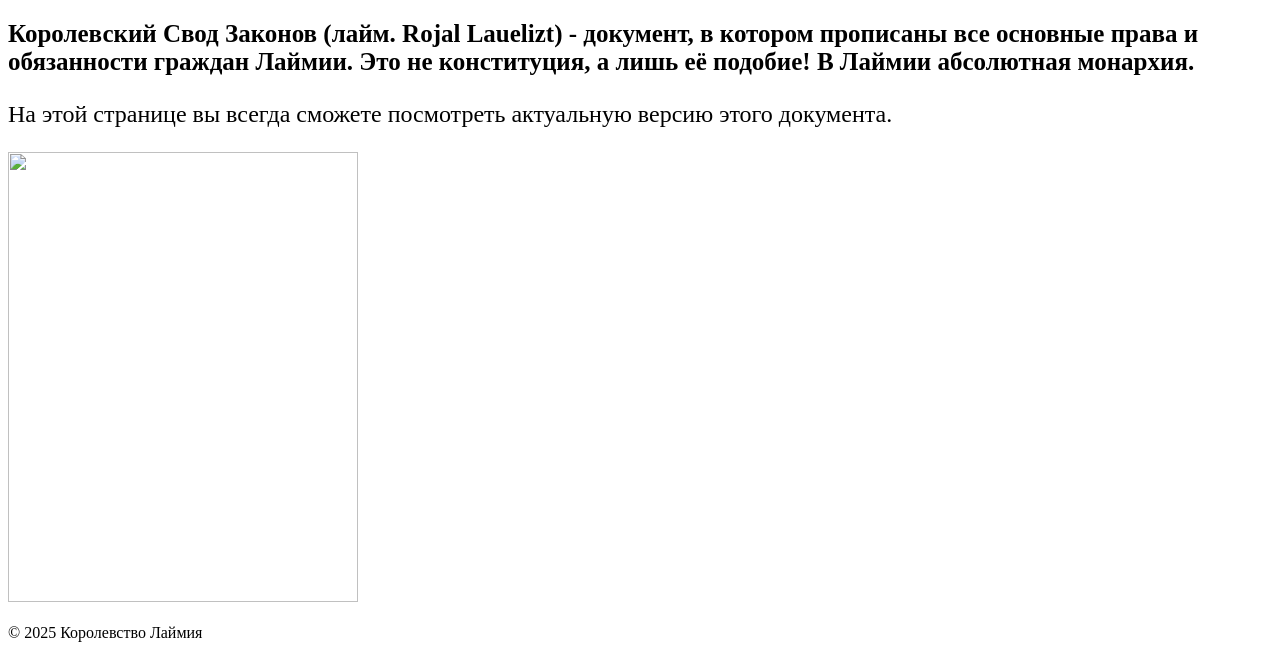
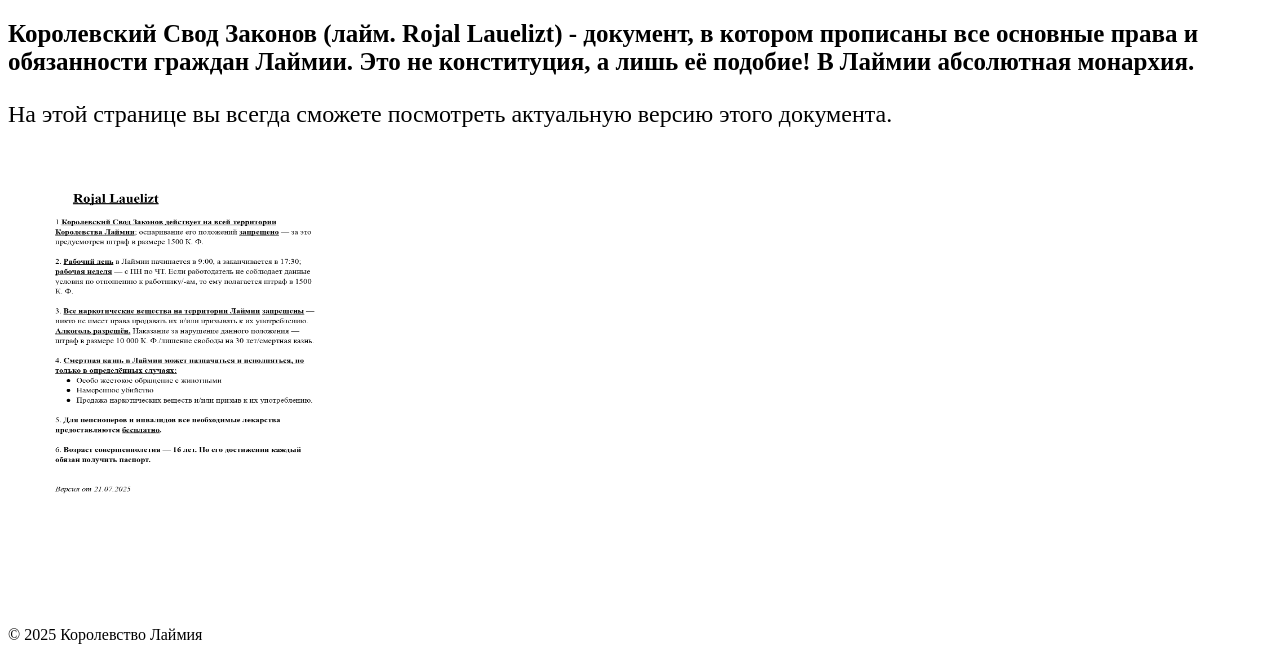
Before and after one commit to darkkdev-hack/darkkdev-hack.github.io, a plain HTML site: page Konstitution/konstitution.html in a window 1280 px wide. Shown: the part 165-817 px from the top of the page. Drawn offline with Linux system fonts and the light colour scheme.

Commit message:
Add files via upload

```diff
--- a/Konstitution/konstitution.html
+++ b/Konstitution/konstitution.html
@@ -8,7 +8,8 @@
         <h3>Королевский Свод Законов (лайм. Rojal Lauelizt) - документ, в котором прописаны все основные права и обязанности граждан Лаймии. Это не конституция, а лишь её подобие! В Лаймии
             абсолютная монархия.</h3>
         <p>На этой странице вы всегда сможете посмотреть актуальную версию этого документа.</p>
-        <img src="images/Rojal Lauelizt"> <br><br>
+        <a href="../images/Rojal Lauelizt.jpg" target="_blank">
+        <img src="../images/Rojal Lauelizt.jpg"></a> <br><br>
         © 2025 Королевство Лаймия
     </body>
 </html>
```
